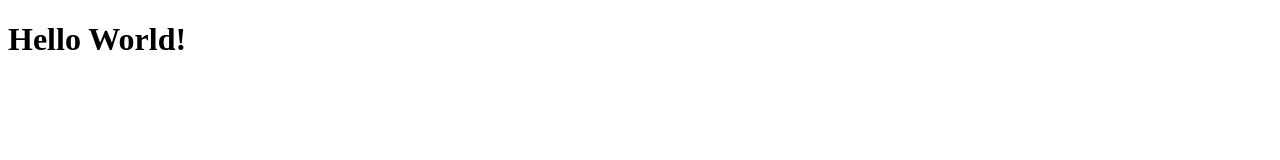
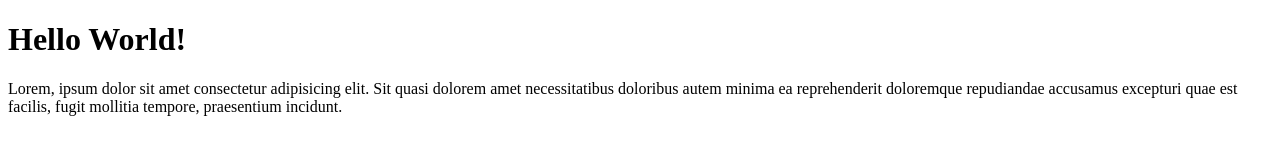
Before and after one commit to trunk11/trunk-git-test, a plain HTML site: page index.html in a window 1280 px wide. Drawn offline with Linux system fonts and the light colour scheme.

Commit message:
menambahkan paragraf

```diff
--- a/index.html
+++ b/index.html
@@ -8,5 +8,6 @@
 </head>
 <body>
    <h1>Hello World!</h1>
+   <p>Lorem, ipsum dolor sit amet consectetur adipisicing elit. Sit quasi dolorem amet necessitatibus doloribus autem minima ea reprehenderit doloremque repudiandae accusamus excepturi quae est facilis, fugit mollitia tempore, praesentium incidunt.</p>
 </body>
 </html>
```
